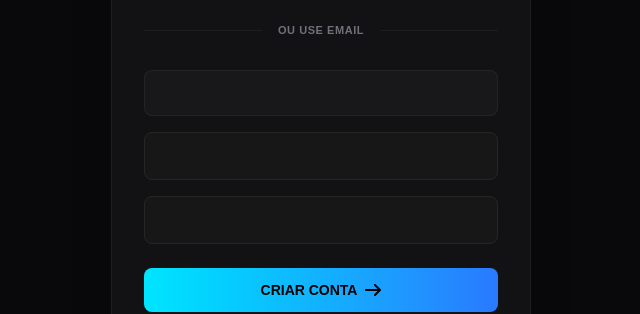
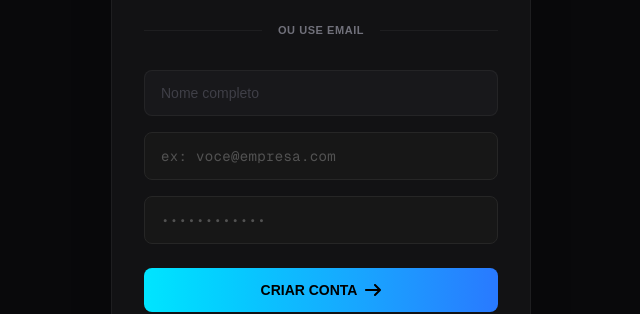
Before and after one commit to markao23/loja-bots, a Next.js app: page /register in a window 1280 px wide. Shown: the part 326-640 px from the top of the page, without its empty margins (319-959 px from the left). Built offline with nearby package versions, Linux system fonts and the light colour scheme.

Commit message:
eu tirei o parametro de focus pra poder aparecer placeholder pra eles poderem ver o que é pa digitar

```diff
--- a/app/(auth)/register/page.tsx
+++ b/app/(auth)/register/page.tsx
@@ -28,7 +28,7 @@ const ModernInput = ({
         <input
           id={id}
           type={type}
-          placeholder={focused ? placeholder : ""}
+          placeholder={placeholder}
           onFocus={() => setFocused(true)}
           onBlur={(e) => setFocused(e.target.value !== "")}
           className="w-full h-12 px-4 py-3 font-mono text-sm tracking-wide transition-all duration-200 rounded-lg
@@ -107,7 +107,7 @@ export default function Register() {
               value={name}
               placeholder="Nome completo"
               onChange={(e: any) => setName(e.target.value)}
-              className="w-full px-4 py-3 bg-[#18181b] border border-white/5 rounded-lg text-sm text-white placeholder:text-zinc-600 focus:outline-none focus:border-cyan-500/50 focus:ring-1 focus:ring-cyan-500/50 transition-all"
+              className="w-full px-4 py-3 bg-[#18181b] border border-white/5 rounded-lg text-sm text-white placeholder:text-zinc-700 focus:outline-none focus:border-cyan-500/50 focus:ring-1 focus:ring-cyan-500/50 transition-all"
             />
           </div>
           <div>
```
